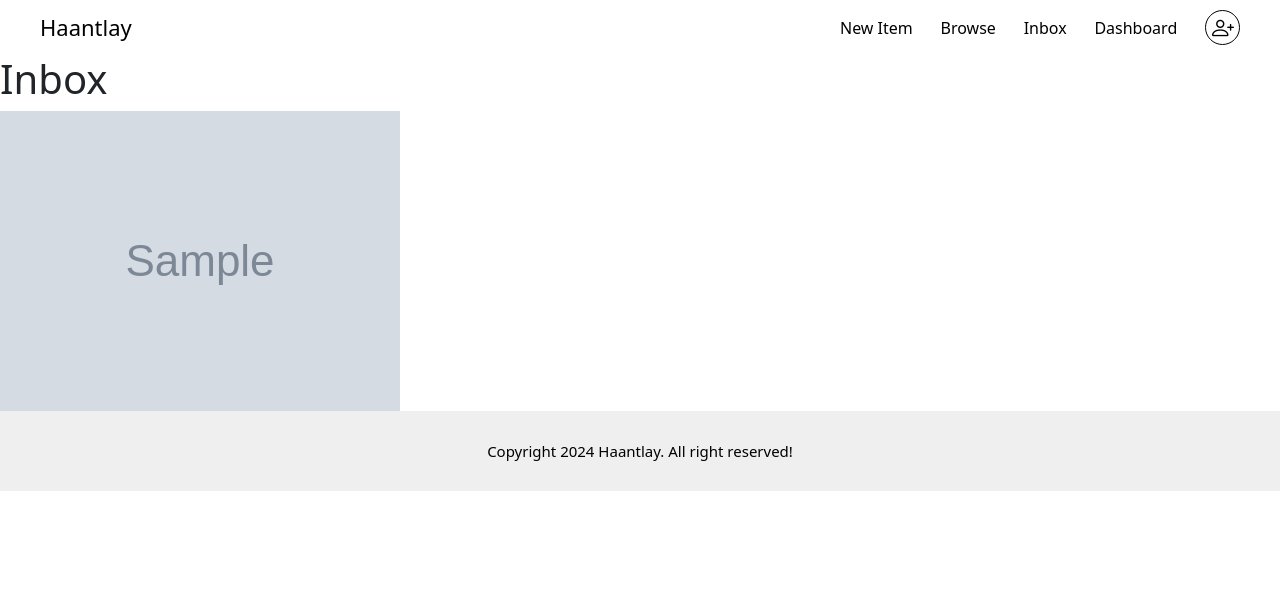
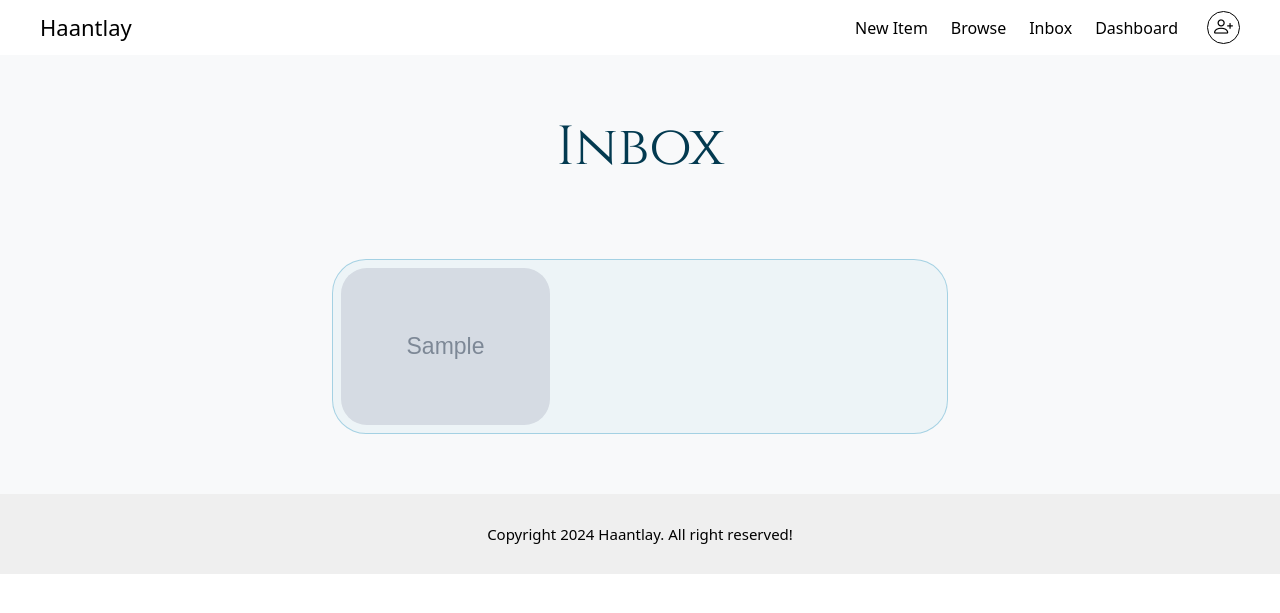
Before and after one commit to devmehr/Online_Marketplace, a Django app: page /inbox/ in a window 1280 px wide. Shown: the top 613 px of the page. Run offline with Django 5.2, Linux system fonts and the light colour scheme; a user stored in the database is signed in; tables that the repository leaves empty hold one stand-in row (values such as "Sample post"); grey boxes marked "Sample" are stand-in pictures; some libraries are stand-ins or nearby versions.

Commit message:
updated UI/UX for dashboard, Inbox pages

```diff
--- a/conversation/templates/conversation/inbox.html
+++ b/conversation/templates/conversation/inbox.html
@@ -4,21 +4,21 @@
 
 {% block content %}
 
-<h1 class="mb-6 text-3xl">Inbox</h1>
 
-<div class="space-y-6">
-
+<div class="inbox-div">
+    <h1 class="head-font">Inbox</h1>
+    <div class="con-bg container col-md-6">
         {% for conversation in conversations %}
-        <a href="{% url 'conversation:detail' conversation.id %}">
-            <div class="p-6 flex bg-gray-100 rounded-xl">
-                <div class="pr-6">
-                    <img src="{{ conversation.item.image.url }}" class="w-20 rounded-xl">
+            <a href="{% url 'conversation:detail' conversation.id %}" class="con-ah">
+                <div class="con-card">
+                    <div class="conimage">
+                        <img src="{{ conversation.item.image.url }}" class="con-image image-fluid">
                     </div>
-                <div>
+                    <div class="concon">
                         {% for member in conversation.members.all %}
                             {% if member != request.user %}
-                            <p class="mb-4"><strong>{{ member.username }}</strong> | {{ conversation.modified_at }}</p>
-                            <p>{{ conversation.item.name }}</p>
+                                <p class="con-p"><strong class="con-a">{{ member.username }}</strong> <br class="con-br"> {{ conversation.modified_at }}</p>
+                                <p class="con-pp">{{ conversation.item.name }}</p>
                             {% endif %}
                         {% endfor %}
                     </div>
@@ -26,5 +26,7 @@
             </a>
         {% endfor %}
     </div>
+</div>
+
 
 {% endblock %}
--- a/core/static/style.css
+++ b/core/static/style.css
@@ -1,6 +1,6 @@
 @font-face {
     font-family: kostania;
-    src: url(./sty.otf);
+    src: url(./cinzel.ttf);
 }
 
 .navbar{
@@ -21,29 +21,31 @@
     text-decoration: none;
     color: black;
     font-size: 16px;
+    margin-left: 23px;
 }
 .nav-links a:hover{
-    border-bottom: 2px solid black;
+    text-decoration: underline;
     color: rgba(0, 0, 0, 0.856);
 }
 .nav-links{
     display: flex;
-    justify-content: space-between;
+    justify-content: right;
     align-items: center;
 }
 .login-icon{
     border-radius: 50%;
     border: 1px solid black;
-    width: 35px;
-    height: 35px;
+    width: 33px;
+    height: 33px;
     padding-left: 6px;
-    padding-bottom: 5px;
+    padding-top: 1px;
+    margin-left: 29px !important;
 }
 .login-icon:hover{
     border: 1px solid black !important;
 }
 .login-icon i{
-    font-size: 22px;
+    font-size: 19px;
 }
 
 .search-bar-div{
@@ -481,9 +501,96 @@
     text-decoration: none;
     background-color: #bb1224;
     border: 1px solid #bb1224;
+    margin-top: 11px;
     text-align: center;
 }
 .c-d-btn:hover{
     color: black;
     background-color: #bb122323;
 }
+.mt-6{
+    margin-top: 70px;
+}
+.form-body-b{
+    padding-top: 50px;
+    padding-bottom: 50px;
+    padding-left: 20px;
+    padding-right: 20px;
+    border-radius: 15px;
+    background-color: rgba(255, 255, 255, 0.795);
+    backdrop-filter: blur(50px);
+    -webkit-backdrop-filter: blur(50px);
+    box-shadow: 0 4px 15px rgba(0, 0, 0, 0.1);
+}
+.dash-div{
+    padding: 60px 0px;
+    background-color: #F8F9FA;
+}
+.inbox-div{
+    padding: 60px 0px;
+    background-color: #F8F9FA;
+}
+
+.con-card{
+    background-color: #1a8dbb0c;
+    border-radius: 34px;
+    margin-top: 20px;
+    display: flex;
+    justify-content: center;
+    padding: 0.5rem;
+    border: 1px solid #1a8dbb57;
+}
+.con-image{
+    width: 100%;
+    height: auto;
+    border-radius: 26px;
+}
+.con-p{
+    border: 1px solid #1a8dbb34;
+    padding: 10px;
+    width: 90%;
+    margin-left: 5%;
+    margin-top: 2%;
+    border-radius: 18px;
+    background-color: #ffffff;
+    text-decoration: none;
+    font-size: 14px;
+    color: #033a50;
+}
+.con-bg{
+    padding-top: 50px;
+}
+.conimage{
+    width: 35%;
+}
+.concon{
+    width: 65%;
+}
+.con-a{
+    background-color: #1a8dbb52;
+    border: 1px solid #1a8dbbcc;
+    padding: 6px 16px;
+    border-radius: 14px;
+    font-weight: normal !important;
+    margin-right: 1%;
+    font-size: 20px !important;
+    color: black !important;
+}
+.con-ah{
+    text-decoration: none;
+}
+.con-pp{
+    border: 1px solid #1a8dbb34;
+    padding: 10px;
+    width: 90%;
+    margin-left: 5%;
+    margin-top: 2px !important;
+    border-radius: 18px;
+    background-color: #ffffff;
+    text-decoration: none;
+    font-size: 19px !important;
+    color: #033a50;
+}
+.con-br{
+    margin-bottom: 11px;
+}
--- a/core/templates/core/base.html
+++ b/core/templates/core/base.html
@@ -19,10 +19,10 @@
 
     <nav class="navbar">
         <!-- <div class="container"> -->
-            <div class="nav-logo col-md-8">
+            <div class="nav-logo col-md-2">
                 <a href="/">Haantlay</a>
             </div>
-            <div class="nav-links col-md-4">
+            <div class="nav-links col-md-10">
                 <a href="{% url 'item:new' %}" class="nav-items">New Item</a>
                 <a href="{% url 'item:items' %}" class="nav-items">Browse</a>
                 <a href="{% url 'conversation:inbox' %}" class="nav-items">Inbox</a>
--- a/item/templates/item/detail.html
+++ b/item/templates/item/detail.html
@@ -37,7 +37,7 @@
 
 
 
-    <h2 class="head-font">Related items</h2>
+    <h2 class="head-font mt-6">Related items</h2>
     <div class="container my-5">
       <div class="row row-cols-1 row-cols-md-3 g-3">
         {% for item in related_items %}
--- a/item/templates/item/form.html
+++ b/item/templates/item/form.html
@@ -8,7 +8,7 @@
     <div class="container">
 
         <div class="row justify-content-center m-6">
-          <div class="col-md-9 form-body">
+          <div class="col-md-9 form-body-b">
             <h1 class=" form-text">{{ title }}</h1>
 
                 <form method="post" action="." enctype="multipart/form-data">
--- a/item/templates/item/items.html
+++ b/item/templates/item/items.html
@@ -30,7 +30,6 @@
         <a href="{% url 'item:items' %}" class="c-btn">Clear filters</a>
       </div>
 
-    </div>
     <div class="container my-5">
         <div class="row row-cols-1 row-cols-md-3 g-3">
             {% for item in items %}
@@ -48,4 +47,6 @@
             {% endfor %}
         </div>
     </div>
+
+  </div>
 {% endblock %}
```
Also changed, not shown: other parts of core/static/style.css (+29 -11 lines), dashboard/templates/dashboard/index.html (+12 -12 lines), core/static/bg.avif (added), core/static/bg.jpg (added), core/static/cinzel.ttf (added). Lines whose indentation alone changed are shown as unchanged.
